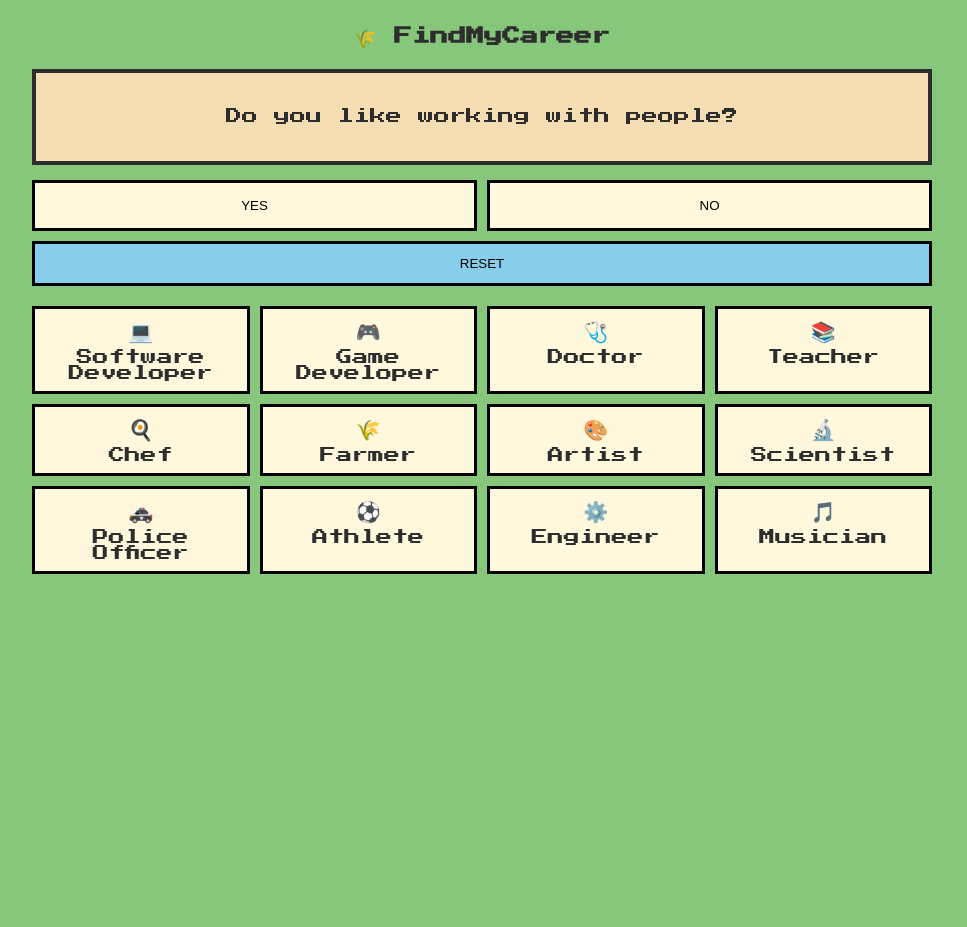
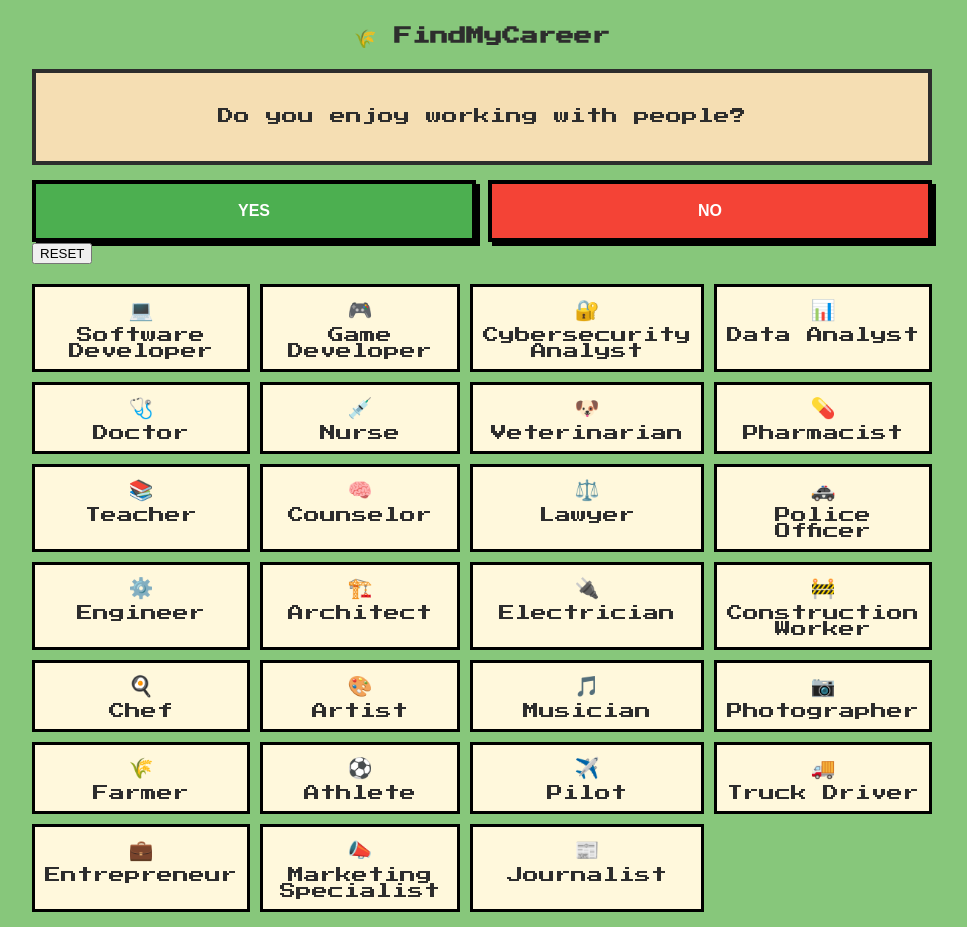
Before and after one commit to jz0n/findmycareer, a Flask app: page / in a window 1280 px wide. Shown: the whole page, without its empty margins (158-1125 px from the left). Before the commit the page ends 574 px from the top, so only its background shows below. Run offline with Flask 3, Linux system fonts and the light colour scheme.

Commit message:
update careers and alogrithm

```diff
--- a/app.py
+++ b/app.py
@@ -24,42 +24,51 @@ def answer():
     data = request.json
     choice = data["answer"]
 
-    # Safety check
     if state["index"] >= len(questions):
         return jsonify({"done": True})
 
-    tag = questions[state["index"]]["tag"]
+    q = questions[state["index"]]
+    tag = q["tag"]
+    weight = q["weight"]
 
-    # Score careers
     for c in careers:
-        if tag in c["tags"]:
+        tags = c["tags"]
+
+        if tag in tags:
             if choice == "yes":
-                state["scores"][c["name"]] += 1
+                state["scores"][c["name"]] += weight * 3
             else:
-                state["scores"][c["name"]] -= 0.5
+                state["scores"][c["name"]] -= weight * 2
+        else:
+            if choice == "yes":
+                state["scores"][c["name"]] -= 1
 
     state["index"] += 1
 
-    # Sort careers
     sorted_list = sorted(state["scores"].items(), key=lambda x: x[1], reverse=True)
+
+    best_name, best_score = sorted_list[0]
+
+    total_possible = sum(q["weight"] * 3 for q in questions)
+    confidence = int((best_score / total_possible) * 100)
+
+    best_career = next(c for c in careers if c["name"] == best_name)
+    best_career["match"] = max(0, confidence)
+
+    if state["index"] >= len(questions):
+        return jsonify({
+            "done": True,
+            "career": best_career
+        })
+
     top_names = [c[0] for c in sorted_list[:10]]
     filtered = [c for c in careers if c["name"] in top_names]
-
-    # End condition
-    if state["index"] >= len(questions):
-        best = [c for c in careers if c["name"] in [x[0] for x in sorted_list[:3]]]
-
-        return jsonify({
-            "done": True,
-            "careers": best
-        })
 
     return jsonify({
         "done": False,
         "careers": filtered,
         "question": questions[state["index"]]["question"]
     })
-
 
 @app.route("/reset")
 def reset():
--- a/careers.py
+++ b/careers.py
@@ -1,23 +1,55 @@
 careers = [
-    {"name": "Software Developer", "tags": ["tech", "math"], "desc": "Build apps and games.", "icon": "💻"},
+    {"name": "Software Developer", "tags": ["tech", "math"], "desc": "Build apps and software.", "icon": "💻"},
     {"name": "Game Developer", "tags": ["tech", "creative"], "desc": "Create video games.", "icon": "🎮"},
+    {"name": "Cybersecurity Analyst", "tags": ["tech"], "desc": "Protect systems from hackers.", "icon": "🔐"},
+    {"name": "Data Analyst", "tags": ["math", "tech"], "desc": "Analyze data and trends.", "icon": "📊"},
+
     {"name": "Doctor", "tags": ["science", "people"], "desc": "Treat patients.", "icon": "🩺"},
-    {"name": "Teacher", "tags": ["people"], "desc": "Teach students.", "icon": "📚"},
+    {"name": "Nurse", "tags": ["science", "people"], "desc": "Care for patients.", "icon": "💉"},
+    {"name": "Veterinarian", "tags": ["science"], "desc": "Treat animals.", "icon": "🐶"},
+    {"name": "Pharmacist", "tags": ["science"], "desc": "Work with medicine.", "icon": "💊"},
+
+    {"name": "Teacher", "tags": ["people"], "desc": "Educate students.", "icon": "📚"},
+    {"name": "Counselor", "tags": ["people"], "desc": "Help people emotionally.", "icon": "🧠"},
+    {"name": "Lawyer", "tags": ["people"], "desc": "Work with law.", "icon": "⚖️"},
+    {"name": "Police Officer", "tags": ["people"], "desc": "Protect the community.", "icon": "🚓"},
+
+    {"name": "Engineer", "tags": ["math"], "desc": "Design systems.", "icon": "⚙️"},
+    {"name": "Architect", "tags": ["creative", "math"], "desc": "Design buildings.", "icon": "🏗️"},
+    {"name": "Electrician", "tags": ["outdoor"], "desc": "Work with electrical systems.", "icon": "🔌"},
+    {"name": "Construction Worker", "tags": ["outdoor"], "desc": "Build structures.", "icon": "🚧"},
+
     {"name": "Chef", "tags": ["creative"], "desc": "Cook food.", "icon": "🍳"},
+    {"name": "Artist", "tags": ["creative"], "desc": "Create visual art.", "icon": "🎨"},
+    {"name": "Musician", "tags": ["creative"], "desc": "Create music.", "icon": "🎵"},
+    {"name": "Photographer", "tags": ["creative"], "desc": "Capture photos.", "icon": "📷"},
+
     {"name": "Farmer", "tags": ["outdoor"], "desc": "Grow crops.", "icon": "🌾"},
-    {"name": "Artist", "tags": ["creative"], "desc": "Make art.", "icon": "🎨"},
-    {"name": "Scientist", "tags": ["science"], "desc": "Research and discover.", "icon": "🔬"},
-    {"name": "Police Officer", "tags": ["people"], "desc": "Protect people.", "icon": "🚓"},
     {"name": "Athlete", "tags": ["outdoor"], "desc": "Play sports.", "icon": "⚽"},
-    {"name": "Engineer", "tags": ["math"], "desc": "Design systems.", "icon": "⚙️"},
-    {"name": "Musician", "tags": ["creative"], "desc": "Create music.", "icon": "🎵"},
+    {"name": "Pilot", "tags": ["tech"], "desc": "Fly planes.", "icon": "✈️"},
+    {"name": "Truck Driver", "tags": ["outdoor"], "desc": "Transport goods.", "icon": "🚚"},
+
+    {"name": "Entrepreneur", "tags": ["creative", "people"], "desc": "Start businesses.", "icon": "💼"},
+    {"name": "Marketing Specialist", "tags": ["creative", "people"], "desc": "Promote products.", "icon": "📣"},
+    {"name": "Journalist", "tags": ["creative", "people"], "desc": "Report news.", "icon": "📰"},
 ]
 
 questions = [
-    {"question": "Do you like working with people?", "tag": "people"},
-    {"question": "Do you enjoy math?", "tag": "math"},
-    {"question": "Are you creative?", "tag": "creative"},
-    {"question": "Do you like outdoor work?", "tag": "outdoor"},
-    {"question": "Do you enjoy science?", "tag": "science"},
-    {"question": "Do you like technology?", "tag": "tech"},
+    {"question": "Do you enjoy working with people?", "tag": "people", "weight": 3},
+    {"question": "Do you like helping others solve problems?", "tag": "people", "weight": 2},
+
+    {"question": "Do you enjoy math and logical thinking?", "tag": "math", "weight": 3},
+    {"question": "Do you like solving puzzles or coding?", "tag": "tech", "weight": 3},
+
+    {"question": "Are you creative and enjoy making things?", "tag": "creative", "weight": 3},
+    {"question": "Do you enjoy drawing, music, or design?", "tag": "creative", "weight": 2},
+
+    {"question": "Do you like working outdoors?", "tag": "outdoor", "weight": 3},
+    {"question": "Do you prefer hands-on physical work?", "tag": "outdoor", "weight": 2},
+
+    {"question": "Are you interested in science or biology?", "tag": "science", "weight": 3},
+    {"question": "Do you enjoy experiments or research?", "tag": "science", "weight": 2},
+
+    {"question": "Do you like using computers and technology?", "tag": "tech", "weight": 3},
+    {"question": "Do you enjoy building or fixing things?", "tag": "math", "weight": 2},
 ]
--- a/static/style.css
+++ b/static/style.css
@@ -32,27 +32,40 @@ h1 {
 /* Buttons */
 .buttons {
     display: flex;
-    gap: 10px;
+    gap: 12px;
+    margin-top: 15px;
 }
 
 .btn {
     flex: 1;
-    padding: 15px;
-    border: 3px solid black;
+    padding: 18px;
+    font-size: 16px;
+    border: 4px solid black;
     background: #fff8dc;
     cursor: pointer;
+    font-weight: bold;
+    text-transform: uppercase;
+    box-shadow: 4px 4px 0 black;
+    transition: 0.1s;
+}
+
+.yes {
+    background: #4CAF50;
+    color: white;
+}
+
+.no {
+    background: #f44336;
+    color: white;
+}
+
+.btn:active {
+    transform: translate(4px, 4px);
+    box-shadow: none;
 }
 
 .btn:hover {
-    background: #ffd700;
-}
-
-.reset-btn {
-    width: 100%;
-    margin-top: 10px;
-    padding: 12px;
-    border: 3px solid black;
-    background: #87ceeb;
+    filter: brightness(1.1);
 }
 
 /* Grid */
```
